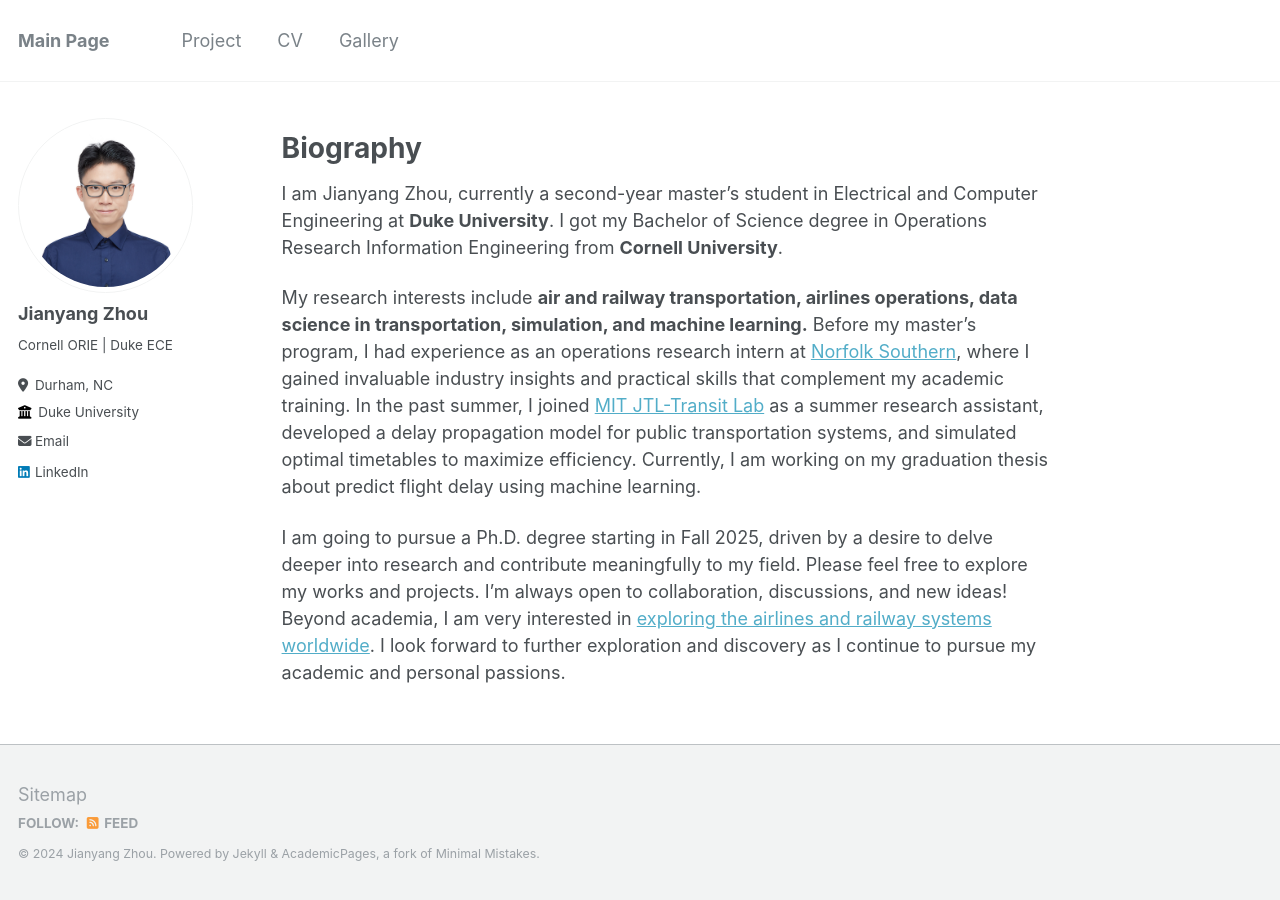
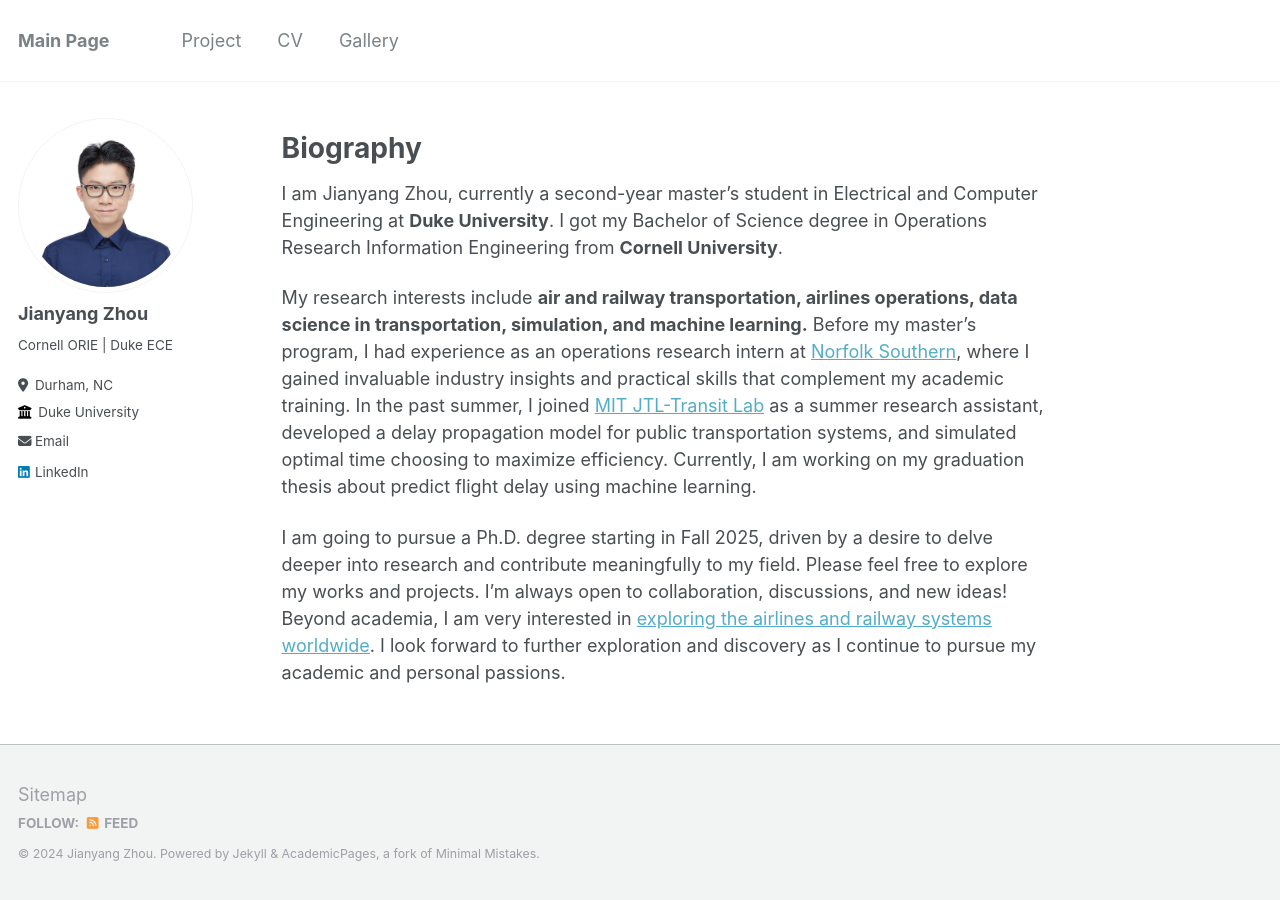
Before and after one commit to zhoujy1023/zhoujy1023.github.io, a Jekyll site: the page built from _pages/about.md, in a window 1280 px wide. Built offline with Jekyll 4.4.1, drawn with Linux system fonts in a browser that asks for light colours.

Commit message:
edit main page

```diff
--- a/_pages/about.md
+++ b/_pages/about.md
@@ -10,6 +10,6 @@
 ======
 I am Jianyang Zhou, currently a second-year master’s student in Electrical and Computer Engineering at <b>Duke University</b>. I got my Bachelor of Science degree in Operations Research Information Engineering from <b>Cornell University</b>.
 
-My research interests include <b>air and railway transportation, airlines operations, data science in transportation, simulation, and machine learning.</b> Before my master's program, I had experience as an operations research intern at [Norfolk Southern](https://www.norfolksouthern.com/), where I gained invaluable industry insights and practical skills that complement my academic training. In the past summer, I joined [MIT JTL-Transit Lab](https://mobility.mit.edu/) as a summer research assistant, developed a delay propagation model for public transportation systems, and simulated optimal timetables to maximize efficiency. Currently, I am working on my graduation thesis about predict flight delay using machine learning.
+My research interests include <b>air and railway transportation, airlines operations, data science in transportation, simulation, and machine learning.</b> Before my master's program, I had experience as an operations research intern at [Norfolk Southern](https://www.norfolksouthern.com/), where I gained invaluable industry insights and practical skills that complement my academic training. In the past summer, I joined [MIT JTL-Transit Lab](https://mobility.mit.edu/) as a summer research assistant, developed a delay propagation model for public transportation systems, and simulated optimal time choosing to maximize efficiency. Currently, I am working on my graduation thesis about predict flight delay using machine learning.
 
 I am going to pursue a Ph.D. degree starting in Fall 2025, driven by a desire to delve deeper into research and contribute meaningfully to my field. Please feel free to explore my works and projects. I’m always open to collaboration, discussions, and new ideas! Beyond academia, I am very interested in [exploring the airlines and railway systems worldwide](/gallery). I look forward to further exploration and discovery as I continue to pursue my academic and personal passions.
```
